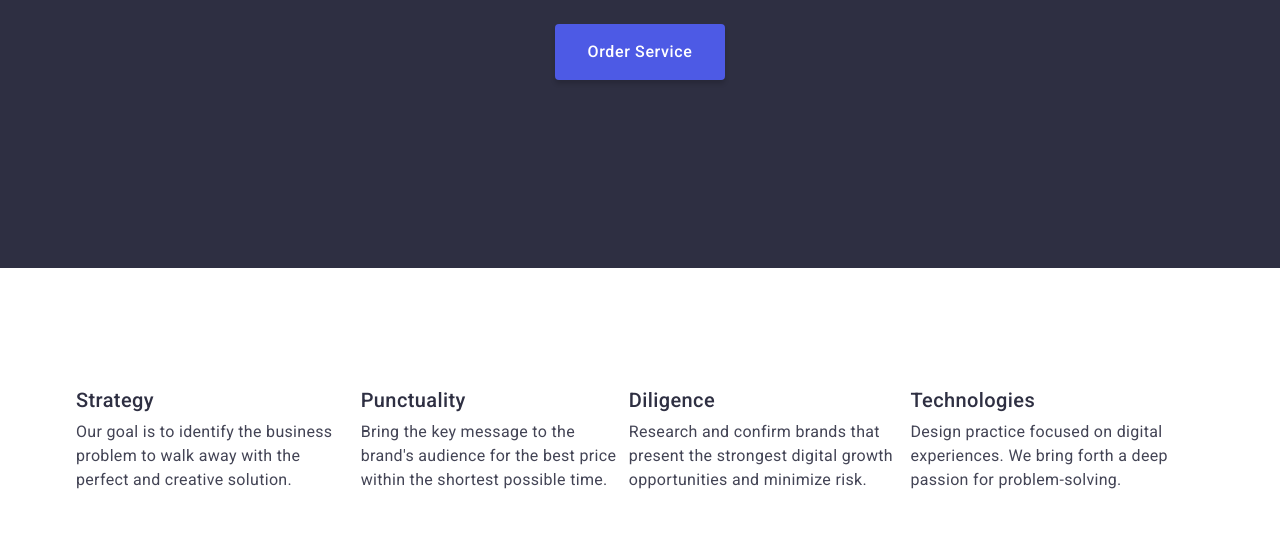
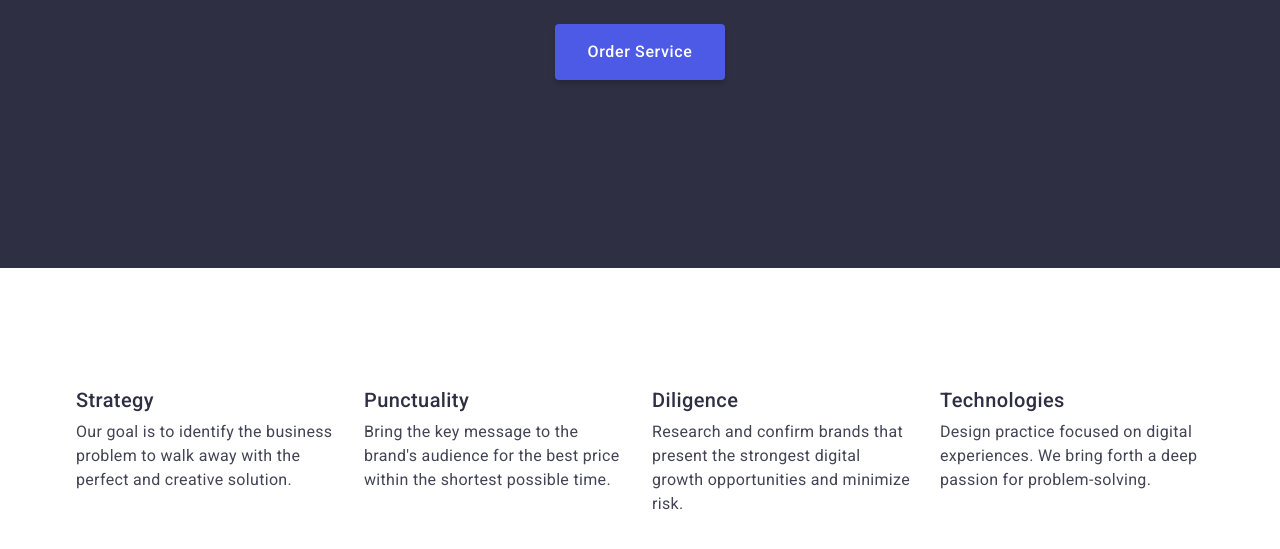
Before and after one commit to Tolixandr/goit-markup-hw-03, a plain HTML site: page index.html in a window 1280 px wide. Shown: the part 453-1002 px from the top of the page. Drawn offline with nearby package versions, Linux system fonts and the light colour scheme.

Commit message:
goit-markup-hw-03

```diff
--- a/css/styles.css
+++ b/css/styles.css
@@ -19,9 +19,7 @@ h3 {
   margin-top: 0;
   margin-bottom: 0;
 }
-li {
-  margin-right: 0;
-}
+
 .header {
   padding: 24px 0 24px;
   border-bottom: 1px solid #e7e9fc;
@@ -148,13 +146,12 @@ ol {
   padding: 120px 0;
 }
 .section-title-small {
-  flex-basis: calc((100% - 72px) / 4);
   display: flex;
+  gap: 24px;
 }
 .section-title-small-link {
-  margin-right: 24px;
+  flex-basis: calc((100% - 72px) / 4);
 }
-
 .section-title-small-h {
   color: #2e2f42;
   font-size: 20px;
--- a/index.html
+++ b/index.html
@@ -70,14 +70,14 @@
                 the perfect and creative solution.
               </p>
             </li>
-            <li>
+            <li class="section-title-small-link">
               <h3 class="section-title-small-h">Punctuality</h3>
               <p class="section-title-small-text">
                 Bring the key message to the brand's audience for the best price
                 within the shortest possible time.
               </p>
-            </li class="section-title-small-link">
-            <li>
+            </li>
+            <li class="section-title-small-link">
               <h3 class="section-title-small-h">Diligence</h3>
               <p class="section-title-small-text">
                 Research and confirm brands that present the strongest digital
```
